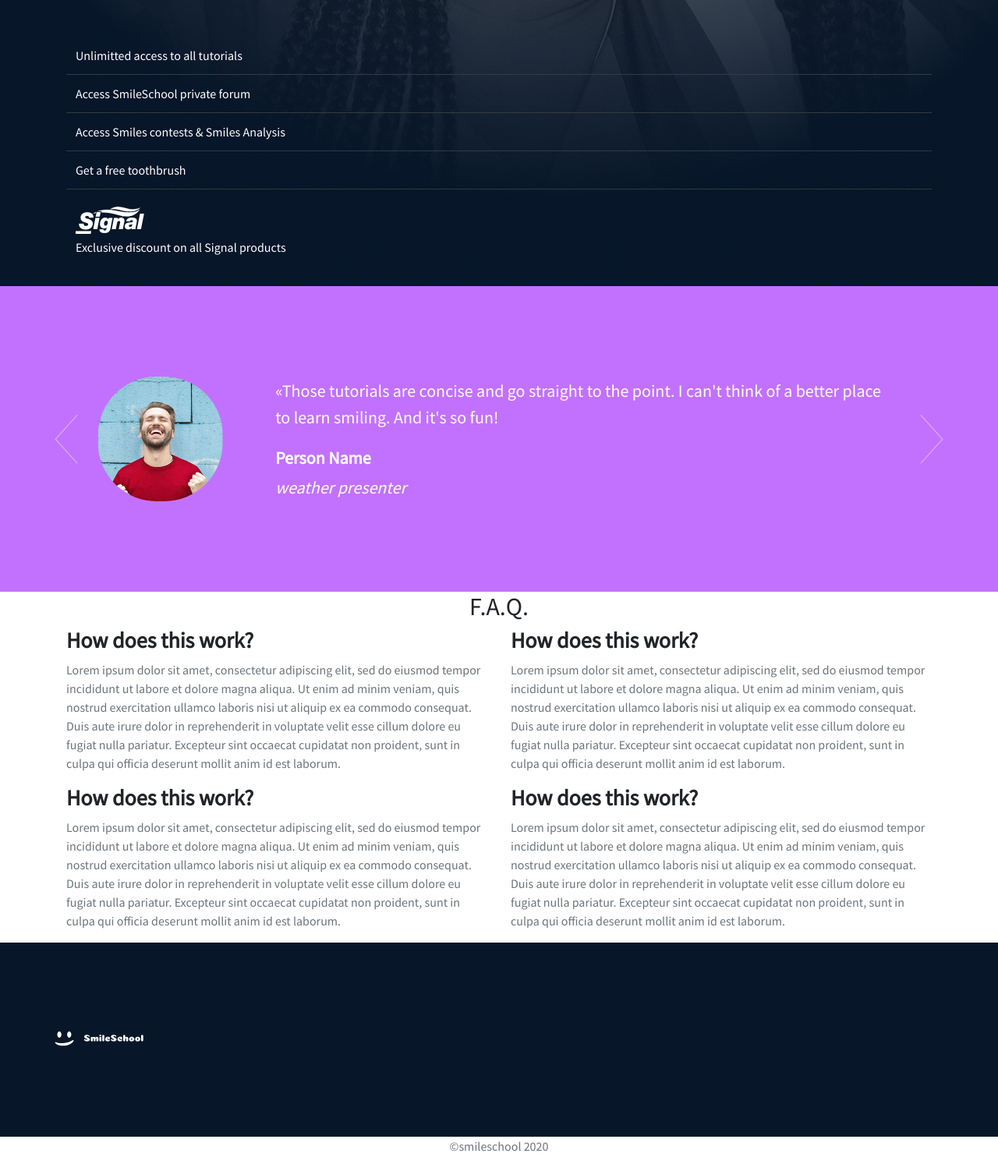
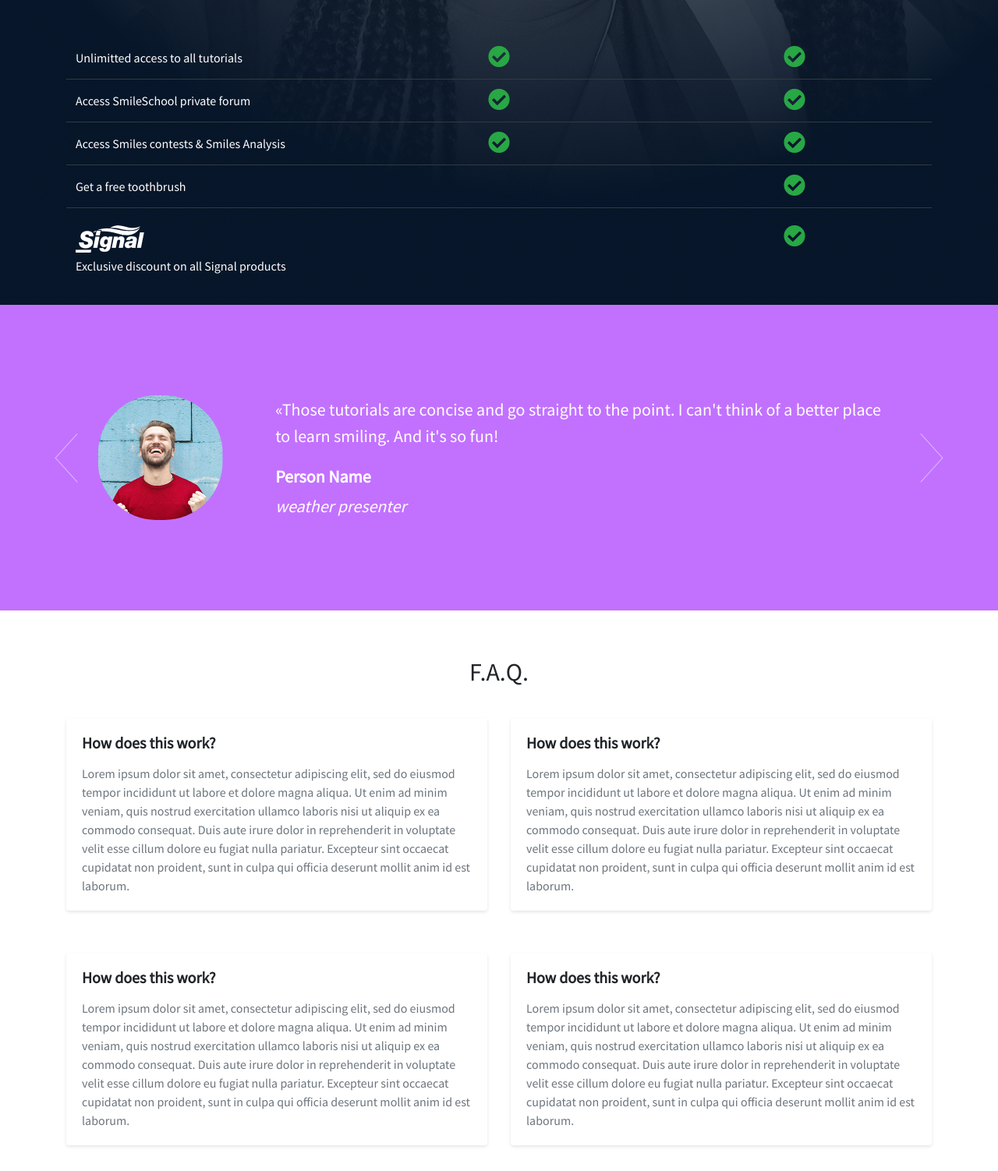
Before and after one commit to manningstinson/atlas-smiling-school, a website: page pricing.html in a window 1280 px wide. Shown: the part 557-2059 px from the top of the page at 78% size. Drawn offline with nearby package versions, Linux system fonts and the light colour scheme; files that its build step writes are made by us from their sources; a web font is replaced by a local one.

Commit message:
updated pricing page

```diff
--- a/pricing.html
+++ b/pricing.html
@@ -18,24 +18,12 @@
       href="https://fonts.googleapis.com/css?family=Coiny&display=swap"
       rel="stylesheet"
     />
-
-    <!-- Bootstrap -->
-    <script
-      src="https://code.jquery.com/jquery-3.4.1.min.js"
-      integrity="sha256-CSXorXvZcTkaix6Yvo6HppcZGetbYMGWSFlBw8HfCJo="
-      crossorigin="anonymous"
-    ></script>
-    <script
-      src="https://stackpath.bootstrapcdn.com/bootstrap/4.4.1/js/bootstrap.min.js"
-      integrity="sha384-wfSDF2E50Y2D1uUdj0O3uMBJnjuUD4Ih7YwaYd1iqfktj0Uod8GCExl3Og8ifwB6"
-      crossorigin="anonymous"
-    ></script>
-    <script
-      src="https://cdnjs.cloudflare.com/ajax/libs/popper.js/1.12.9/umd/popper.min.js"
-      integrity="sha384-ApNbgh9B+Y1QKtv3Rn7W3mgPxhU9K/ScQsAP7hUibX39j7fakFPskvXusvfa0b4Q"
-      crossorigin="anonymous"
-    ></script>
-
+    <!-- Font Awesome -->
+    <link
+      rel="stylesheet"
+      href="https://cdnjs.cloudflare.com/ajax/libs/font-awesome/5.15.3/css/all.min.css"
+    />
+    <!-- Bootstrap CSS -->
     <link
       rel="stylesheet"
       href="https://stackpath.bootstrapcdn.com/bootstrap/4.4.1/css/bootstrap.min.css"
@@ -148,10 +136,10 @@
                     Unlimitted access to all tutorials
                   </td>
                   <td class="border-0 pt-0 prices-col-2">
-                    <span class="holberton_school-icon-check check-icon"></span>
+                    <span class="fas fa-check-circle check-icon"></span>
                   </td>
                   <td class="border-0 pt-0 prices-col-3">
-                    <span class="holberton_school-icon-check check-icon"></span>
+                    <span class="fas fa-check-circle check-icon"></span>
                   </td>
                 </tr>
                 <tr>
@@ -159,10 +147,10 @@
                     Access SmileSchool private forum
                   </td>
                   <td class="border-dark prices-col-2">
-                    <span class="holberton_school-icon-check check-icon"></span>
+                    <span class="fas fa-check-circle check-icon"></span>
                   </td>
                   <td class="border-dark prices-col-3">
-                    <span class="holberton_school-icon-check check-icon"></span>
+                    <span class="fas fa-check-circle check-icon"></span>
                   </td>
                 </tr>
                 <tr>
@@ -170,10 +158,10 @@
                     Access Smiles contests & Smiles Analysis
                   </td>
                   <td class="border-dark prices-col-2">
-                    <span class="holberton_school-icon-check check-icon"></span>
+                    <span class="fas fa-check-circle check-icon"></span>
                   </td>
                   <td class="border-dark prices-col-3">
-                    <span class="holberton_school-icon-check check-icon"></span>
+                    <span class="fas fa-check-circle check-icon"></span>
                   </td>
                 </tr>
                 <tr>
@@ -182,7 +170,7 @@
                   </td>
                   <td class="border-dark prices-col-2"></td>
                   <td class="border-dark prices-col-3">
-                    <span class="holberton_school-icon-check check-icon"></span>
+                    <span class="fas fa-check-circle check-icon"></span>
                   </td>
                 </tr>
                 <tr>
@@ -196,7 +184,7 @@
                   </td>
                   <td class="border-dark prices-col-2 pb-0"></td>
                   <td class="border-dark prices-col-3 pb-0">
-                    <span class="holberton_school-icon-check check-icon"></span>
+                    <span class="fas fa-check-circle check-icon"></span>
                   </td>
                 </tr>
                 <tr>
@@ -317,72 +305,43 @@
           </div>
         </div>
       </section>
+
       <section class="faq section">
   <div class="container">
     <header class="section-header">
       <h2 class="text-center">F.A.Q.</h2>
     </header>
     <div class="section-body">
-            <div class="row row1">
-              <div class="col-12 col-sm-6 col1">
+      <div class="row">
+        <div class="col-12 col-md-6 mb-4">
           <div class="question">
             <h3 class="font-weight-bold">How does this work?</h3>
             <p class="text-muted">
-                    Lorem ipsum dolor sit amet, consectetur adipiscing elit, sed
-                    do eiusmod tempor incididunt ut labore et dolore magna
-                    aliqua. Ut enim ad minim veniam, quis nostrud exercitation
-                    ullamco laboris nisi ut aliquip ex ea commodo consequat.
-                    Duis aute irure dolor in reprehenderit in voluptate velit
-                    esse cillum dolore eu fugiat nulla pariatur. Excepteur sint
-                    occaecat cupidatat non proident, sunt in culpa qui officia
-                    deserunt mollit anim id est laborum.
+              Lorem ipsum dolor sit amet, consectetur adipiscing elit, sed do eiusmod tempor incididunt ut labore et dolore magna aliqua. Ut enim ad minim veniam, quis nostrud exercitation ullamco laboris nisi ut aliquip ex ea commodo consequat. Duis aute irure dolor in reprehenderit in voluptate velit esse cillum dolore eu fugiat nulla pariatur. Excepteur sint occaecat cupidatat non proident, sunt in culpa qui officia deserunt mollit anim id est laborum.
             </p>
           </div>
         </div>
-              <div class="col-12 col-sm-6 col2">
+        <div class="col-12 col-md-6 mb-4">
           <div class="question">
             <h3 class="font-weight-bold">How does this work?</h3>
             <p class="text-muted">
-                    Lorem ipsum dolor sit amet, consectetur adipiscing elit, sed
-                    do eiusmod tempor incididunt ut labore et dolore magna
-                    aliqua. Ut enim ad minim veniam, quis nostrud exercitation
-                    ullamco laboris nisi ut aliquip ex ea commodo consequat.
-                    Duis aute irure dolor in reprehenderit in voluptate velit
-                    esse cillum dolore eu fugiat nulla pariatur. Excepteur sint
-                    occaecat cupidatat non proident, sunt in culpa qui officia
-                    deserunt mollit anim id est laborum.
+              Lorem ipsum dolor sit amet, consectetur adipiscing elit, sed do eiusmod tempor incididunt ut labore et dolore magna aliqua. Ut enim ad minim veniam, quis nostrud exercitation ullamco laboris nisi ut aliquip ex ea commodo consequat. Duis aute irure dolor in reprehenderit in voluptate velit esse cillum dolore eu fugiat nulla pariatur. Excepteur sint occaecat cupidatat non proident, sunt in culpa qui officia deserunt mollit anim id est laborum.
             </p>
           </div>
         </div>
-            </div>
-            <div class="row row2">
-              <div class="col-12 col-sm-6 col1">
+        <div class="col-12 col-md-6 mb-4">
           <div class="question">
             <h3 class="font-weight-bold">How does this work?</h3>
             <p class="text-muted">
-                    Lorem ipsum dolor sit amet, consectetur adipiscing elit, sed
-                    do eiusmod tempor incididunt ut labore et dolore magna
-                    aliqua. Ut enim ad minim veniam, quis nostrud exercitation
-                    ullamco laboris nisi ut aliquip ex ea commodo consequat.
-                    Duis aute irure dolor in reprehenderit in voluptate velit
-                    esse cillum dolore eu fugiat nulla pariatur. Excepteur sint
-                    occaecat cupidatat non proident, sunt in culpa qui officia
-                    deserunt mollit anim id est laborum.
+              Lorem ipsum dolor sit amet, consectetur adipiscing elit, sed do eiusmod tempor incididunt ut labore et dolore magna aliqua. Ut enim ad minim veniam, quis nostrud exercitation ullamco laboris nisi ut aliquip ex ea commodo consequat. Duis aute irure dolor in reprehenderit in voluptate velit esse cillum dolore eu fugiat nulla pariatur. Excepteur sint occaecat cupidatat non proident, sunt in culpa qui officia deserunt mollit anim id est laborum.
             </p>
           </div>
         </div>
-              <div class="col-12 col-sm-6 col2">
+        <div class="col-12 col-md-6 mb-4">
           <div class="question">
             <h3 class="font-weight-bold">How does this work?</h3>
             <p class="text-muted">
-                    Lorem ipsum dolor sit amet, consectetur adipiscing elit, sed
-                    do eiusmod tempor incididunt ut labore et dolore magna
-                    aliqua. Ut enim ad minim veniam, quis nostrud exercitation
-                    ullamco laboris nisi ut aliquip ex ea commodo consequat.
-                    Duis aute irure dolor in reprehenderit in voluptate velit
-                    esse cillum dolore eu fugiat nulla pariatur. Excepteur sint
-                    occaecat cupidatat non proident, sunt in culpa qui officia
-                    deserunt mollit anim id est laborum.
+              Lorem ipsum dolor sit amet, consectetur adipiscing elit, sed do eiusmod tempor incididunt ut labore et dolore magna aliqua. Ut enim ad minim veniam, quis nostrud exercitation ullamco laboris nisi ut aliquip ex ea commodo consequat. Duis aute irure dolor in reprehenderit in voluptate velit esse cillum dolore eu fugiat nulla pariatur. Excepteur sint occaecat cupidatat non proident, sunt in culpa qui officia deserunt mollit anim id est laborum.
             </p>
           </div>
         </div>
@@ -390,6 +349,9 @@
     </div>
   </div>
 </section>
+
+
+
     </main>
     <footer class="footer d-flex align-items-center justify-content-center">
       <div class="container">
@@ -462,5 +424,21 @@
         </div>
       </div>
     </footer>
+    <!-- Bootstrap and jQuery Scripts -->
+    <script
+      src="https://code.jquery.com/jquery-3.4.1.min.js"
+      integrity="sha256-CSXorXvZcTkaix6Yvo6HppcZGetbYMGWSFlBw8HfCJo="
+      crossorigin="anonymous"
+    ></script>
+    <script
+      src="https://stackpath.bootstrapcdn.com/bootstrap/4.4.1/js/bootstrap.min.js"
+      integrity="sha384-wfSDF2E50Y2D1uUdj0O3uMBJnjuUD4Ih7YwaYd1iqfktj0Uod8GCExl3Og8ifwB6"
+      crossorigin="anonymous"
+    ></script>
+    <script
+      src="https://cdnjs.cloudflare.com/ajax/libs/popper.js/1.12.9/umd/popper.min.js"
+      integrity="sha384-ApNbgh9B+Y1QKtv3Rn7W3mgPxhU9K/ScQsAP7hUibX39j7fakFPskvXusvfa0b4Q"
+      crossorigin="anonymous"
+    ></script>
   </body>
 </html>
--- a/scss/pricing.scss
+++ b/scss/pricing.scss
@@ -28,6 +28,7 @@
 .pricing-header .hero .smile-fig {
   max-width: 37px;
 }
+
 .pricing-header .title-fig {
   width: 200px;
 }
@@ -36,9 +37,11 @@
   .pricing-header h1 {
     font-size: 24px;
   }
+
   .pricing-header .hero .smile-fig {
     max-width: 30px;
   }
+
   .pricing-header .title-fig {
     width: 150px;
   }
@@ -77,7 +80,7 @@
 
 .prices-grid .check-icon {
   font-size: 28px;
-  color: var(--check-color);
+  color: #28a745; /* Green color for checkmarks */
 }
 
 .prices-grid .signal-logo {
@@ -108,19 +111,71 @@
   .prices-grid .table {
     table-layout: initial;
   }
+
   .prices-grid .pricing-table-title-1,
   .prices-grid .pricing-table-title-2 {
     font-size: 12px;
     padding: 0;
     padding-bottom: 30px;
   }
+
   .prices-grid .prices-col-1 {
     padding-right: 30px;
   }
+
   .prices-grid .prices-col-2 {
     padding-right: 50px;
   }
+
   .prices-grid .pricing-table-title-1 {
     padding-right: 36px;
   }
 }
+
+/* FAQ SECTION */
+
+.faq.section {
+  padding: 60px 0;
+}
+
+.faq .section-header {
+  margin-bottom: 40px;
+}
+
+.faq .section-body .row {
+  display: flex;
+  flex-wrap: wrap;
+}
+
+.faq .question {
+  background-color: #fff; /* Background color for the question boxes */
+  padding: 20px;
+  margin-bottom: 30px;
+  border-radius: 4px;
+  box-shadow: 0 2px 4px rgba(0, 0, 0, 0.1); /* Add some shadow for better visual */
+}
+
+.faq .question h3 {
+  font-size: 1.25rem;
+  margin-bottom: 15px;
+}
+
+.faq .question p {
+  font-size: 1rem;
+  color: #6c757d; /* Text color for the content */
+  margin-bottom: 0;
+}
+
+/* Media Queries for Responsive Design */
+
+@media (max-width: 767.98px) {
+  .faq .question {
+    margin-bottom: 20px;
+  }
+}
+
+@media (min-width: 768px) and (max-width: 991.98px) {
+  .faq .question {
+    margin-bottom: 25px;
+  }
+}
```
Lines whose indentation alone changed are shown as unchanged.
